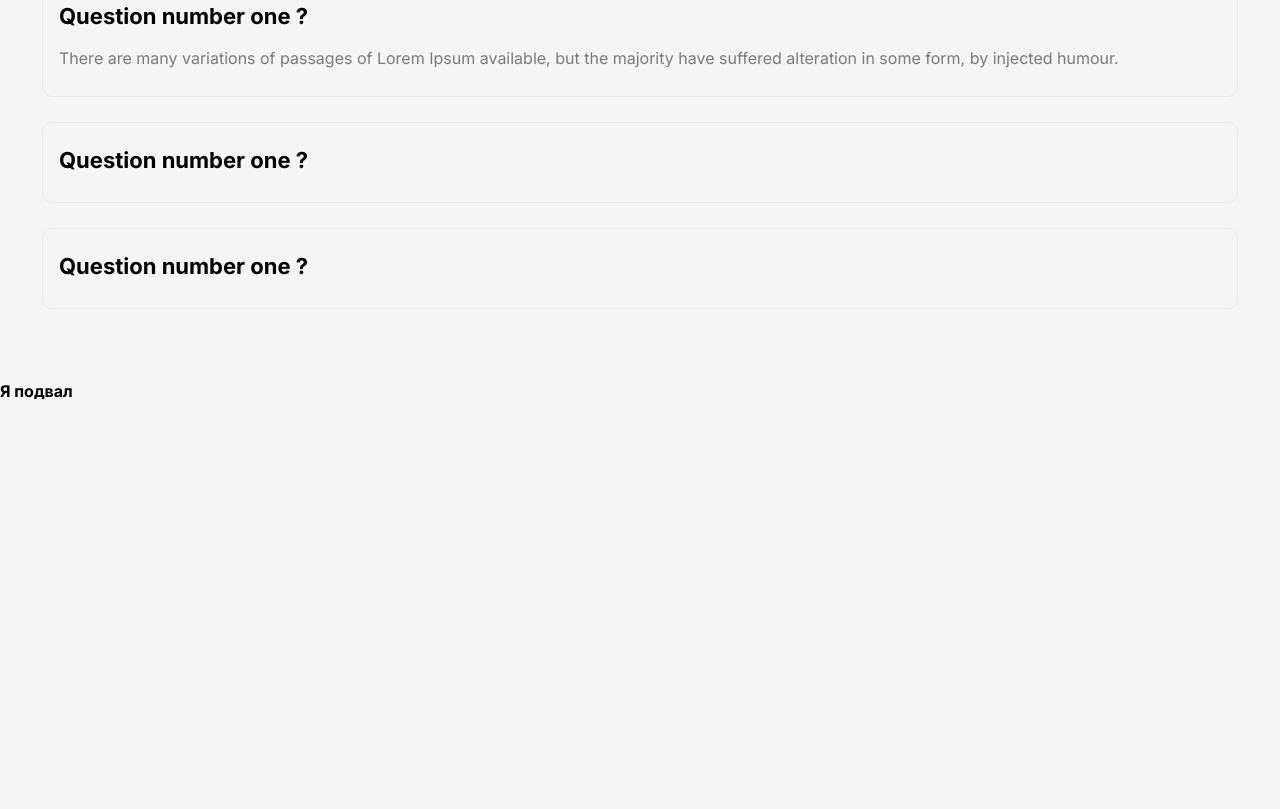
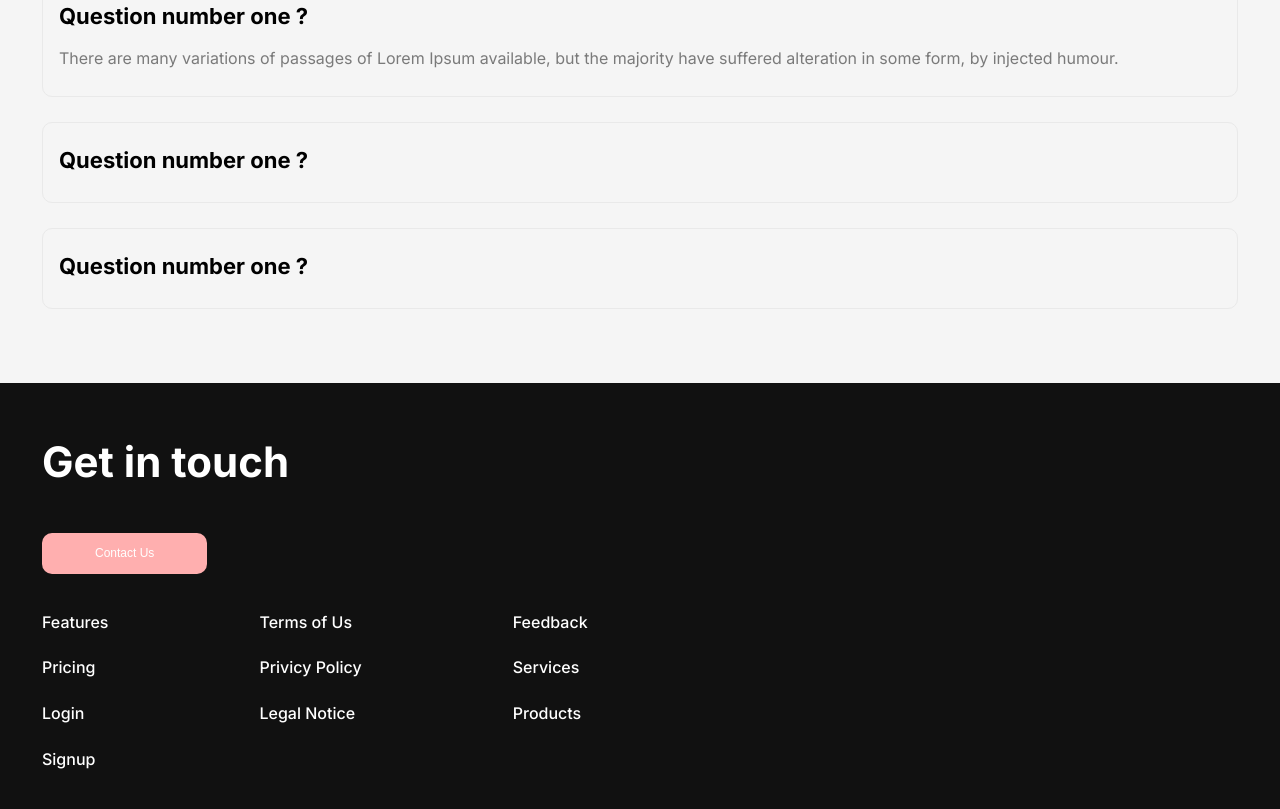
Before and after one commit to jacobstrazhevskyi/landing-page-one, a website built with Parcel: page src/index.html in a window 1280 px wide. Shown: the part 4915-5724 px from the top of the page. Before the commit the page ends 5314 px from the top, so only its background shows below. Built offline with nearby package versions, Linux system fonts and the light colour scheme.

Commit message:
footer styled

```diff
--- a/src/index.html
+++ b/src/index.html
@@ -361,7 +361,30 @@
         </section>
       </main>
       <footer class="footer">
-        Я подвал
+        <div class="footer__container _container">
+          <div class="footer__getintouch getintouch">
+            <div class="getintouch__title">Get in touch</div>
+            <button class="getintouch__button">Contact Us</button>
+          </div>
+          <div class="footer__main">
+            <div class="footer__column">
+              <a class="footer__item" href="#">Features</a>
+              <a class="footer__item" href="#">Pricing</a>
+              <a class="footer__item" href="#">Login</a>
+              <a class="footer__item" href="#">Signup</a>
+            </div>
+            <div class="footer__column">
+              <a class="footer__item" href="#">Terms of Us</a>
+              <a class="footer__item" href="#">Privicy Policy</a>
+              <a class="footer__item" href="#">Legal Notice</a>
+            </div>
+            <div class="footer__column">
+              <a class="footer__item" href="#">Feedback</a>
+              <a class="footer__item" href="#">Services</a>
+              <a class="footer__item" href="#">Products</a>
+            </div>
+          </div>
+        </div>
       </footer>
     </div>
   </body>
--- a/src/styles/styles.less
+++ b/src/styles/styles.less
@@ -980,3 +980,69 @@ body {
     }
   }
 }
+
+.footer {
+  background: #111111;
+
+  &__container {
+    padding-top: 54px;
+    padding-bottom: 1 9px;
+  }
+
+  &__main {
+    display: flex;
+    flex-wrap: wrap;
+    padding-top: 39px;
+  }
+
+  &__column {
+    display: flex;
+    flex-direction: column;
+
+    margin-bottom: 40px;
+
+    &:not(:last-child) {
+      margin-right: 151px;
+    }
+  }
+
+  &__item {
+    font-weight: 500;
+    font-size: 16px;
+    line-height: 118%;
+    color: #fff;
+
+    &:not(:last-child) {
+      margin-bottom: 27px;
+    }
+  }
+}
+
+.getintouch {
+  &__title {
+    font-weight: 700;
+    font-size: 42px;
+    line-height: 121%;
+    color: #ffffff;
+
+    &:not(:last-child) {
+      margin-bottom: 45px;
+    }
+  }
+
+  &__button {
+    cursor: pointer;
+    display: flex;
+    justify-content: center;
+    align-items: center;
+    text-align: center;
+    font-weight: 500;
+    font-size: 12px;
+    line-height: 125%;
+    min-height: 41px;
+    color: #fff;
+    background: #FFAFAF;
+    border-radius: 10px;
+    padding: 13px 53px;
+  }
+}
```
Also changed, not shown: src/styles/styles.css.
